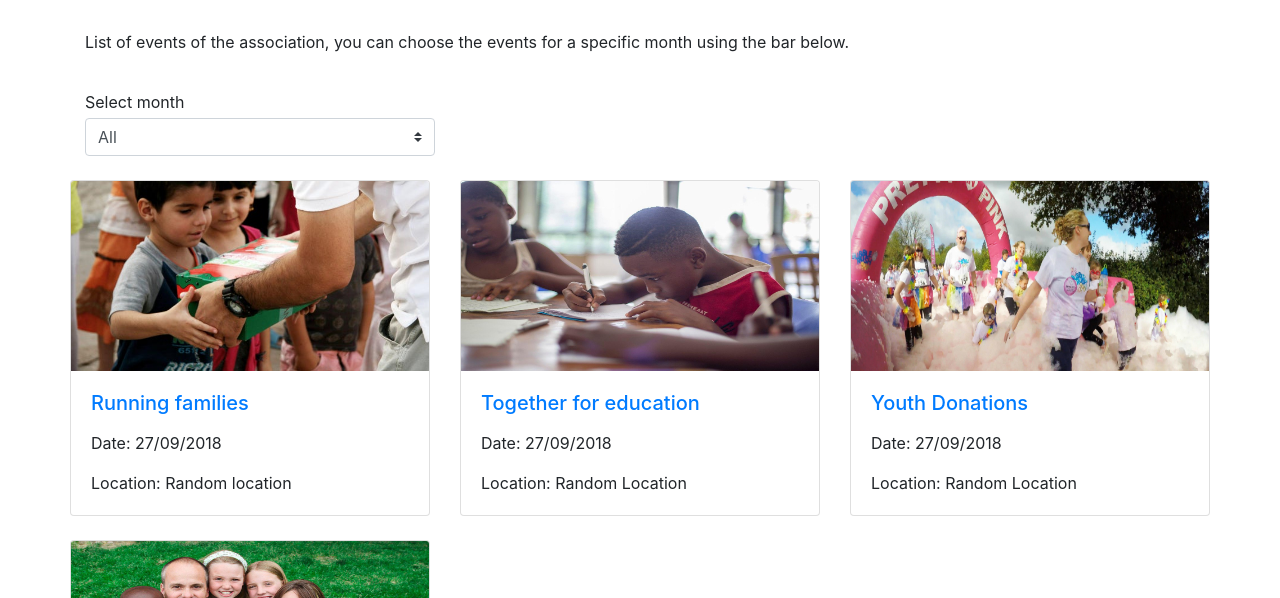
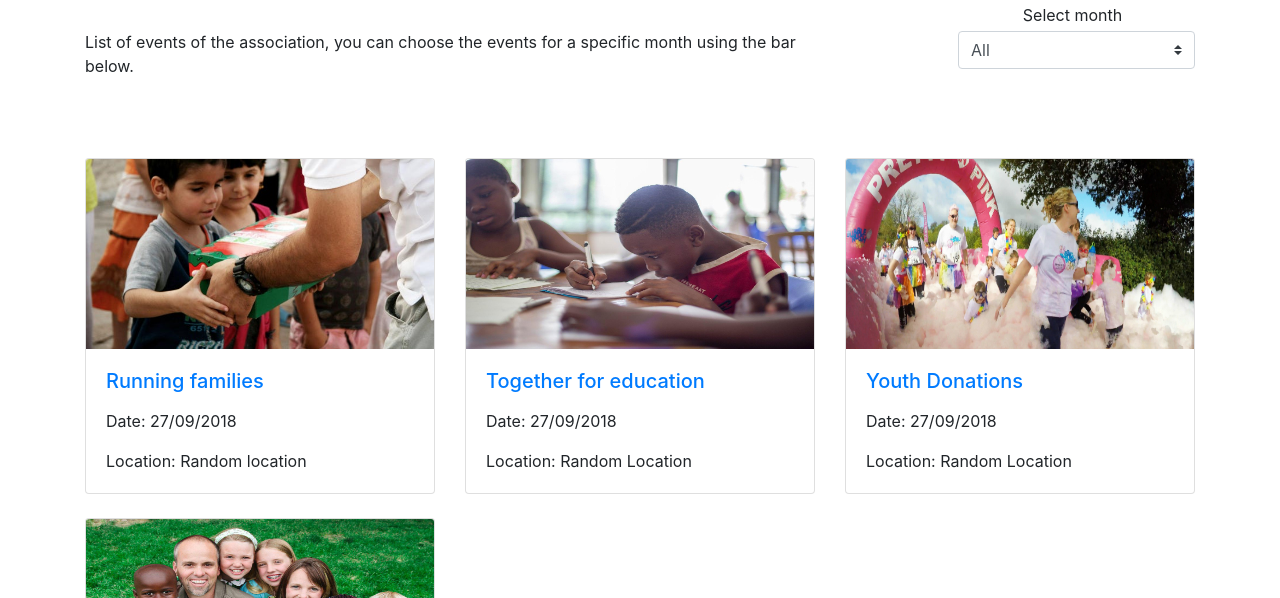
Before and after one commit to MassimilianoRoccamena/Hypermedia-Project, a website: page public/pages/events.html in a window 1280 px wide. Shown: the part 202-800 px from the top of the page. Drawn offline with nearby package versions, Linux system fonts and the light colour scheme.

Commit message:
fix & update

```diff
--- a/public/pages/events.html
+++ b/public/pages/events.html
@@ -29,17 +29,13 @@
         <!--intro-->
         <section id="intro" class="py-3">
             <div class="container">
+                <div class="row">
+                    <div class="col-lg-8">
                         <h1>Events</h1>
                         <br>
                         <p>List of events of the association, you can choose the events for a specific month using the bar below.</p>
                     </div>
-        </section>
-
-        <!--events-->
-        <section id="events">
-            <div class="container">
-                <div class="row">
-                    <div class="col">
+                    <div class="col-lg d-flex justify-content-end align-items-center text-center pt-4">
                         <form>
                             <label class="my-1 mr-2" for="inlineFormCustomSelectPref">Select month</label>
                             <select class="custom-select">
@@ -59,9 +55,14 @@
                             </select>
                         </form>
                     </div>
-                    <div class="col"></div>
-                    <div class="col"></div>
-                    <div class="row mt-4">
+                </div>
+            </div>
+        </section>
+
+        <!--events-->
+        <section id="events" class="py-5">
+            <div class="container">
+                <div class="row">
                     <div class="col-sm-4">
                         <div class="card mb-4">
                             <img class="card-img-top" src='/assets/img/event1.jpg' height="190px">
@@ -104,7 +105,6 @@
                     </div>
                </div>
             </div>
-            </div>
         </section>
 
         <!--footer-->
```
Also changed, not shown: public/pages/contacts.html (+2 -2 lines). Lines whose indentation alone changed are shown as unchanged.
